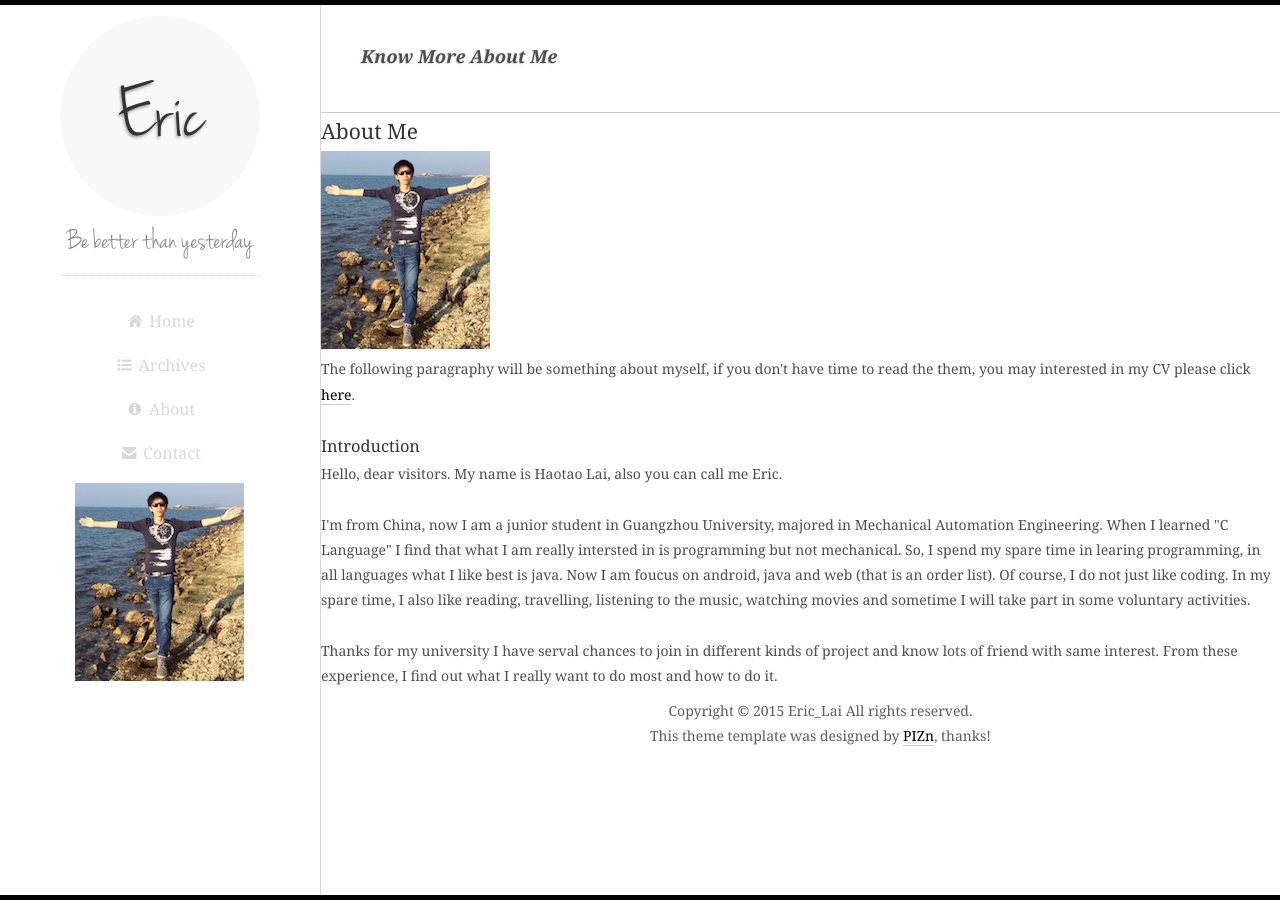
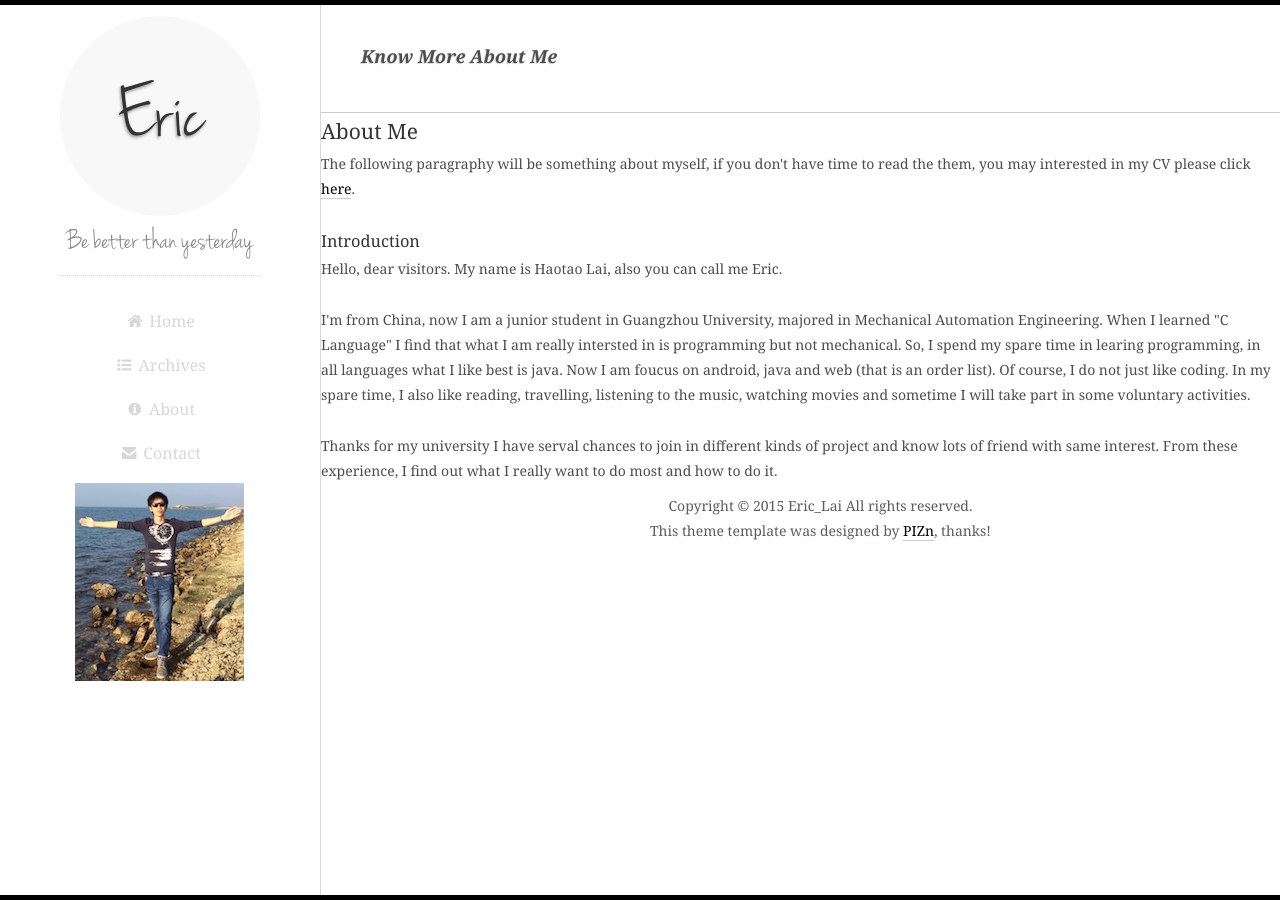
Before and after one commit to laihaotao/laihaotao.github.io, a Jekyll site: the page built from about.html, in a window 1280 px wide. Built offline with Jekyll 4.4.1, drawn with Linux system fonts in a browser that asks for light colours; Markdown is read by kramdown in place of the engine named in the settings.

Commit message:
about and index

```diff
--- a/about.html
+++ b/about.html
@@ -5,7 +5,6 @@ date: Know More About Me
 ---
 <article calss="post">
 <h2>About Me</h2>
-<img src="{{site.url}}/images/aboutme.jpg">
 <p> The following paragraphy will be something about myself, if you don't have time to read the them, you may interested in my CV please click <a href="{{site.url}}/documents/cv_english.pdf" target="_blank">here</a>.</p>
 <br/>
 <h3>Introduction</h3>
--- a/index.html
+++ b/index.html
@@ -1,6 +1,6 @@
 ---
 layout: default
-date: Welcom to Eric_LAI's Home
+date: Welcom to Eric_Lai's Home
 ---
 {% for rpost in paginator.posts %}
 	<article class="post fn-clear">
```
